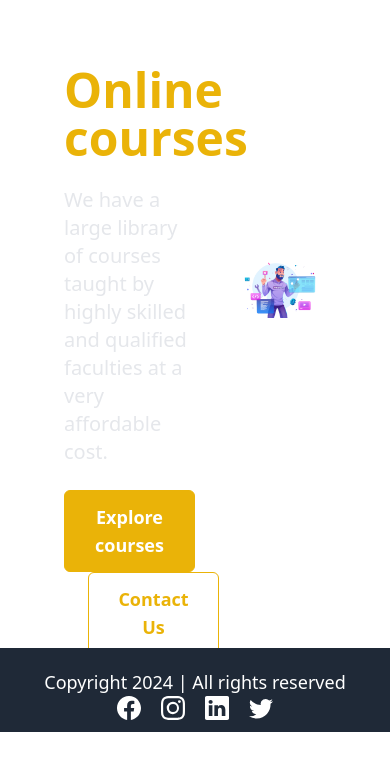
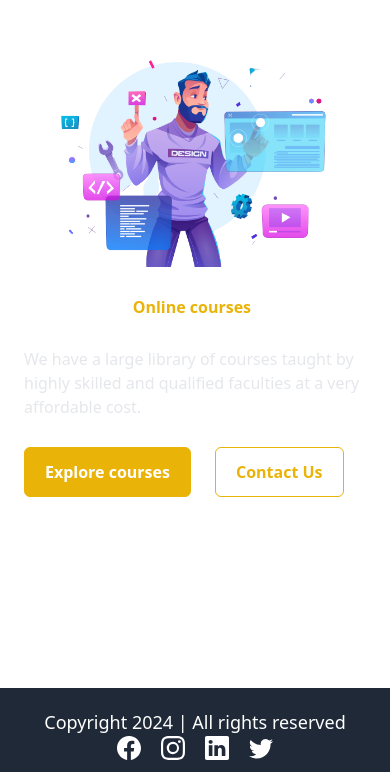
Before and after one commit to Lakshman76/Learning_management_system, a React (Vite) app in the folder client/: page / in a window 390 px wide. Shown: the part 112-884 px from the top of the page. Before the commit the page ends 844 px from the top, so only its background shows below. Built offline with nearby package versions, Linux system fonts and the light colour scheme.

Commit message:
make component as mobile responsive

```diff
--- a/client/src/pages/Dashboard/DisplayLecture.jsx
+++ b/client/src/pages/Dashboard/DisplayLecture.jsx
@@ -35,7 +35,7 @@ const DisplayLecture = () => {
           Course Name: {state?.title}
         </div>
         {lectures && lectures.length > 0 && (
-          <div className="flex justify-center gap-10 w-full">
+          <div className=" flex md:flex-row flex-col md:justify-center gap-10 w-full h-full">
             <div className="space-y-5 w-[28rem] p-2 rounded-lg shadow-[0_0_10px_black] ">
               <video
                 src={lectures[currentVideo]?.lecture?.secure_url}
--- a/client/src/pages/Home.jsx
+++ b/client/src/pages/Home.jsx
@@ -6,30 +6,30 @@ import HomeLayout from "../layouts/HomeLayout";
 const Home = () => {
   return (
     <HomeLayout>
-      <div className="pt-10 text-white flex items-center justify-center gap-10 mx-16 h-[90vh]">
-        <div className="w-1/2 space-y-6">
-          <h1 className="text-5xl font-semibold">
+      <div className="md:py-10 py-7 mb-10 text-white flex md:flex-row flex-col-reverse items-center justify-center md:gap-10 gap-7 md:px-16 px-6 min-h-[90vh]">
+        <div className="md:w-1/2 w-full space-y-7">
+          <h1 className="lg:text-5xl font-semibold md:text-2xl sm:text-xl">
             Find out best{" "}
             <span className="text-yellow-500 font-bold">Online courses</span>
           </h1>
-          <p className="text-xl text-gray-200">
+          <p className="lg:text-xl text-gray-200 md:text-sm">
             We have a large library of courses taught by highly skilled and
             qualified faculties at a very affordable cost.
           </p>
           <div className="space-x-6">
             <Link to={"/courses"}>
-              <button className="border border-yellow-500 bg-yellow-500 px-5 py-3 rounded-md font-semibold text-lg cursor-pointer hover:bg-transparent hover:text-yellow-500 transition-all ease-in-out duration-300">
+              <button className="border border-yellow-500 bg-yellow-500 px-5 py-3 rounded-md font-semibold lg:text-lg cursor-pointer hover:bg-transparent hover:text-yellow-500 transition-all ease-in-out duration-300 sm:text-sm">
                 Explore courses
               </button>
             </Link>
             <Link to={"/contact"}>
-              <button className=" border border-yellow-500 text-yellow-500 px-5 py-3 rounded-md font-semibold text-lg cursor-pointer hover:bg-yellow-500 hover:text-white transition-all ease-in-out duration-300">
+              <button className=" border border-yellow-500 text-yellow-500 px-5 py-3 rounded-md font-semibold lg:text-lg cursor-pointer hover:bg-yellow-500 hover:text-white transition-all ease-in-out duration-300 sm:text-sm">
                 Contact Us
               </button>
             </Link>
           </div>
         </div>
-        <div className="w-1/2 flex items-center justify-center ">
+        <div className="lg:w-1/2 flex items-center justify-center sm:w-11/12 md:w-9/12">
           <img src={homePageMainImage} alt="" />
         </div>
       </div>
--- a/client/src/pages/courses/CourseDescription.jsx
+++ b/client/src/pages/courses/CourseDescription.jsx
@@ -11,12 +11,12 @@ const CourseDescription = () => {
   return (
     <HomeLayout>
       <div className="min-h-[90vh] pt-12 px-20 flex flex-col justify-center items-center text-white ">
-        <div className="grid grid-cols-2 gap-10 py-10 relative">
+        <div className="grid grid-cols-1 lg:grid-cols-2 gap-10 py-10 relative">
           <div className="space-y-5">
             <img
               src={state?.thumbnail?.secure_url}
               alt="thumbnail"
-              className="w-full h-64"
+              className="w-full h-64 "
             />
             <div className="space-y-4">
               <div className="flex flex-col justify-between items-center text-xl">
@@ -58,10 +58,14 @@ const CourseDescription = () => {
             <h1 className="text-3xl font-bold text-yellow-500 mb-5 text-center">
               {state?.title}
             </h1>
-            <p className="text-yellow-500 font-semibold">Course description: </p>
+            <p className="text-yellow-500 font-semibold">
+              Course description:{" "}
+            </p>
             <p>{state?.description}</p>
             <p>
-              <span className="text-yellow-500 font-semibold">Instructor: </span>
+              <span className="text-yellow-500 font-semibold">
+                Instructor:{" "}
+              </span>
               {state?.createdBy}
             </p>
           </div>
```
